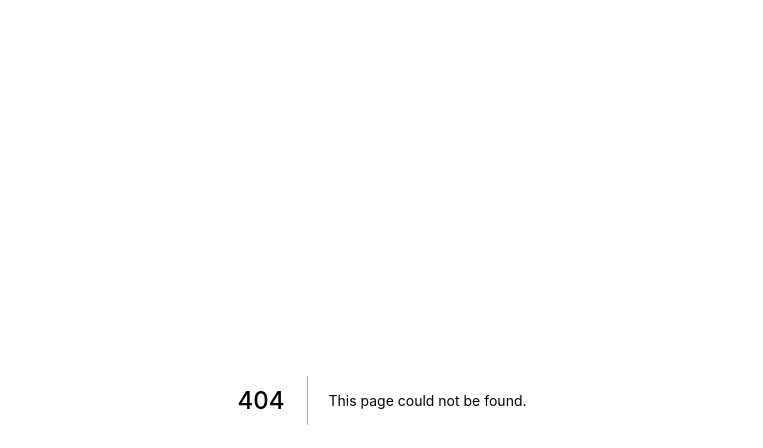
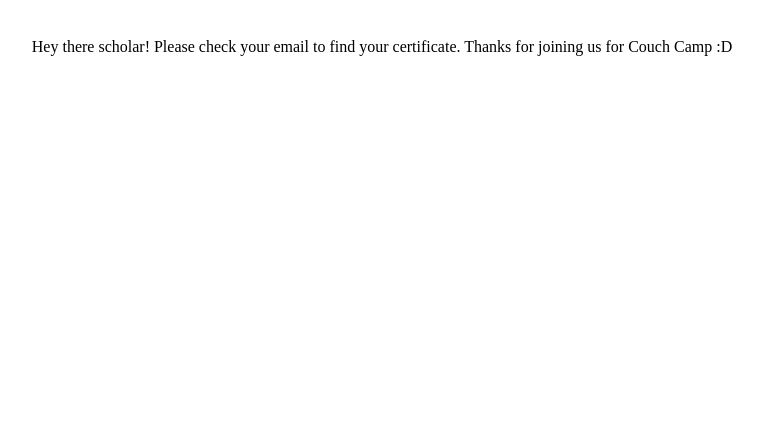
Before and after one commit to sampoder/couch-camp-certs, a Next.js app: page / in a window 1280 px wide. Before the commit this address had no page. Shown: the top 448 px of the page, without its empty margins (258-1021 px from the left). Built offline with nearby package versions, Linux system fonts and the light colour scheme.

Commit message:
Add blank home page

```diff
--- /dev/null
+++ b/pages/index.js
@@ -0,0 +1,15 @@
+const Home = (props) => (
+  <div
+    style={{
+      minHeight: "100vh",
+      textAlign: "center",
+      padding: "10px",
+      paddingTop: "30px",
+    }}
+  >
+    Hey there scholar! Please check your email to find your certificate. Thanks
+    for joining us for Couch Camp :D
+  </div>
+);
+
+export default Home;
```
